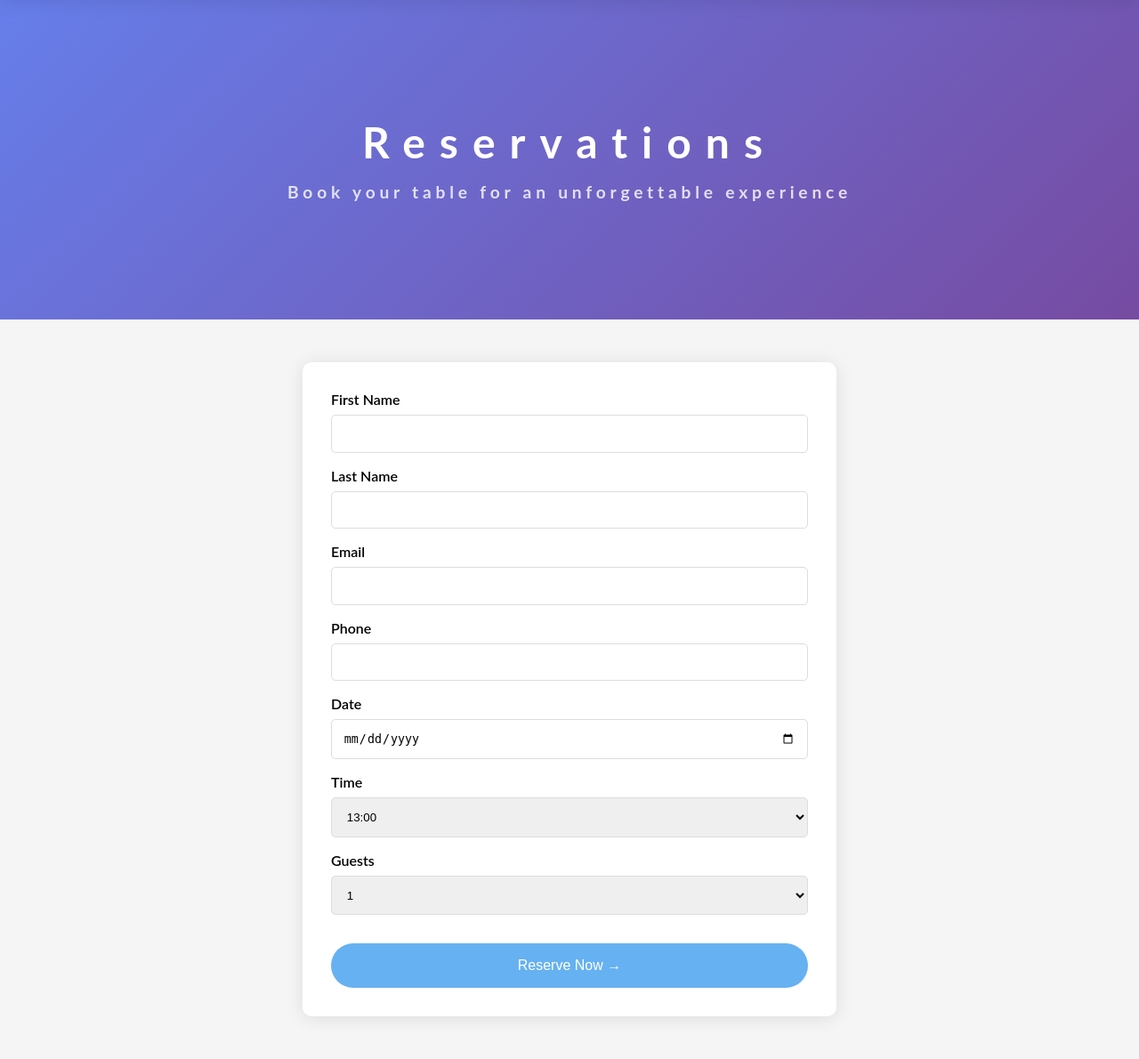
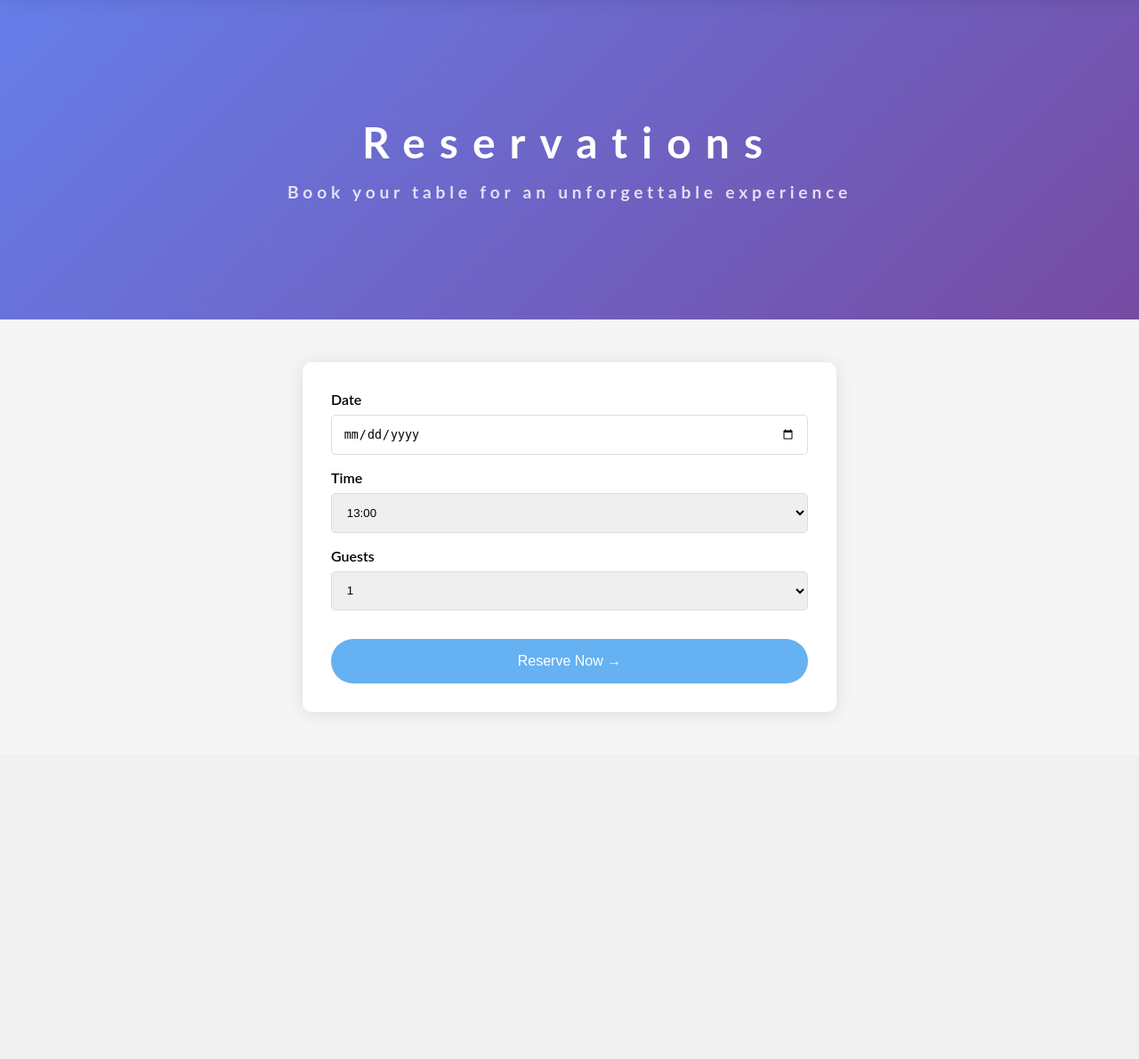
Before and after one commit to benatkinsonx/c447_team03_restaurant_management_project, a Flask app: page /bookings in a window 1280 px wide. Shown: the part 71-1261 px from the top of the page at 89% size. After the commit the page ends 871 px from the top, so only its background shows below. Run offline with Flask 3, Linux system fonts and the light colour scheme; the visitor is signed in with stand-in values (Sample User, id 1).

Commit message:
Refactor booking and authentication flows: streamline email handling, enhance booking date validation, and update dashboard links for better navigation

````diff
--- a/routes/bookings.py
+++ b/routes/bookings.py
@@ -1,11 +1,8 @@
 from flask import Flask, render_template, request, redirect, url_for, jsonify, session, Blueprint
 import mysql.connector
-from werkzeug.security import generate_password_hash, check_password_hash
 from db import get_connection
+from datetime import date
 
-from flask import request, render_template, redirect, url_for, session
-import mysql.connector
-from db import get_connection
 
 booking_bp = Blueprint("bookings", __name__)
 
@@ -15,18 +12,14 @@ def bookings():
     if "user_id" not in session:
         return redirect(url_for("auth.login", next=request.path))
 
-    return render_template("bookings.html")
+    return render_template("bookings.html", today=date.today().isoformat())
 
 
 @booking_bp.route("/submitbooking", methods=["POST"])
 def submit_booking():
     if "user_id" not in session:
-        return redirect(url_for("auth.login", next=url_for("bookings")))
+        return redirect(url_for("auth.login", next=url_for("bookings.bookings")))
 
-    first_name = request.form.get("first_name")
-    last_name = request.form.get("last_name")
-    email = request.form.get("email")
-    phone = request.form.get("phone")
     booking_date = request.form.get("date")
     booking_time = request.form.get("time")
     guests = request.form.get("guests")
@@ -230,6 +223,23 @@ def edit_booking(reservation_id):
                 <a href="/manage_bookings">Go Back</a>
             """, 400
 
+
+        cursor.execute("""
+            SELECT reservation_id
+            FROM Reservations
+            WHERE user_id = %s
+            AND booking_date = %s
+            AND booking_time = %s
+            AND reservation_id != %s
+            AND status != 'cancelled'
+            LIMIT 1
+        """, (
+            session["user_id"],
+            booking_date,
+            booking_time,
+            reservation_id
+        ))
+
         cursor.execute("""
             UPDATE Reservations
             SET
@@ -247,11 +257,6 @@ def edit_booking(reservation_id):
             session["user_id"]
         ))
 
-        if cursor.rowcount == 0:
-            return """
-                <h3>Reservation could not be updated.</h3>
-                <a href="/manage_bookings">Go Back</a>
-            """, 404
 
         db.commit()
 
--- a/templates/bookings.html
+++ b/templates/bookings.html
@@ -13,26 +13,10 @@
     <section class="booking-form">
         <div class="form-container">
             <form action="{{ url_for('bookings.submit_booking') }}" method="POST">
-                <div class="form-group">
-                    <label>First Name</label>
-                    <input type="text" name="first_name" required>
-                </div>
-                <div class="form-group">
-                    <label>Last Name</label>
-                    <input type="text" name="last_name" required>
-                </div>
-                <div class="form-group">
-                    <label>Email</label>
-                    <input type="email" name="email" required>
-                </div>
-                <div class="form-group">
-                    <label>Phone</label>
-                    <input type="tel" name="phone" required>
-                </div>
                 <div class="form-row">
                     <div class="form-group">
                         <label>Date</label>
-                        <input type="date" name="date" required>
+                        <input type="date" name="date"  min="{{ today }}" required>
                     </div>
                     <div class="form-group">
                         <label>Time</label>
--- a/templates/dash.html
+++ b/templates/dash.html
@@ -17,11 +17,12 @@
                 <a href="/basket" class="button secondary">View Basket</a>
             </div>
             <div class="button-row">
-                <a href="/payment_history" class="button">Payment History</a>
+                <a href="/manage_bookings" class="button">Manage Reservation</a>
                 <a href="/bookings" class="button secondary">Make a Reservation</a>
             </div>
             <div class="button-row">
-                <a href="/manage_bookings" class="button">Manage Reservation</a>
+                <a href="/payment_history" class="button">Payment History</a>
+                <a href="/logout" class="button">Logout</a>
             </div>
 
             {% if session["role_id"] == 2 or session["role_id"] == 3 %}
--- a/templates/manage_bookings.html
+++ b/templates/manage_bookings.html
@@ -14,7 +14,6 @@
 <section class="booking-form">
     <div class="form-container">
 
-```
     <a href="{{ url_for('bookings.bookings') }}">
         <button type="button" class="submit-btn">
             Make Another Reservation
````
Also changed, not shown: routes/auth.py (+4 -4 lines).
